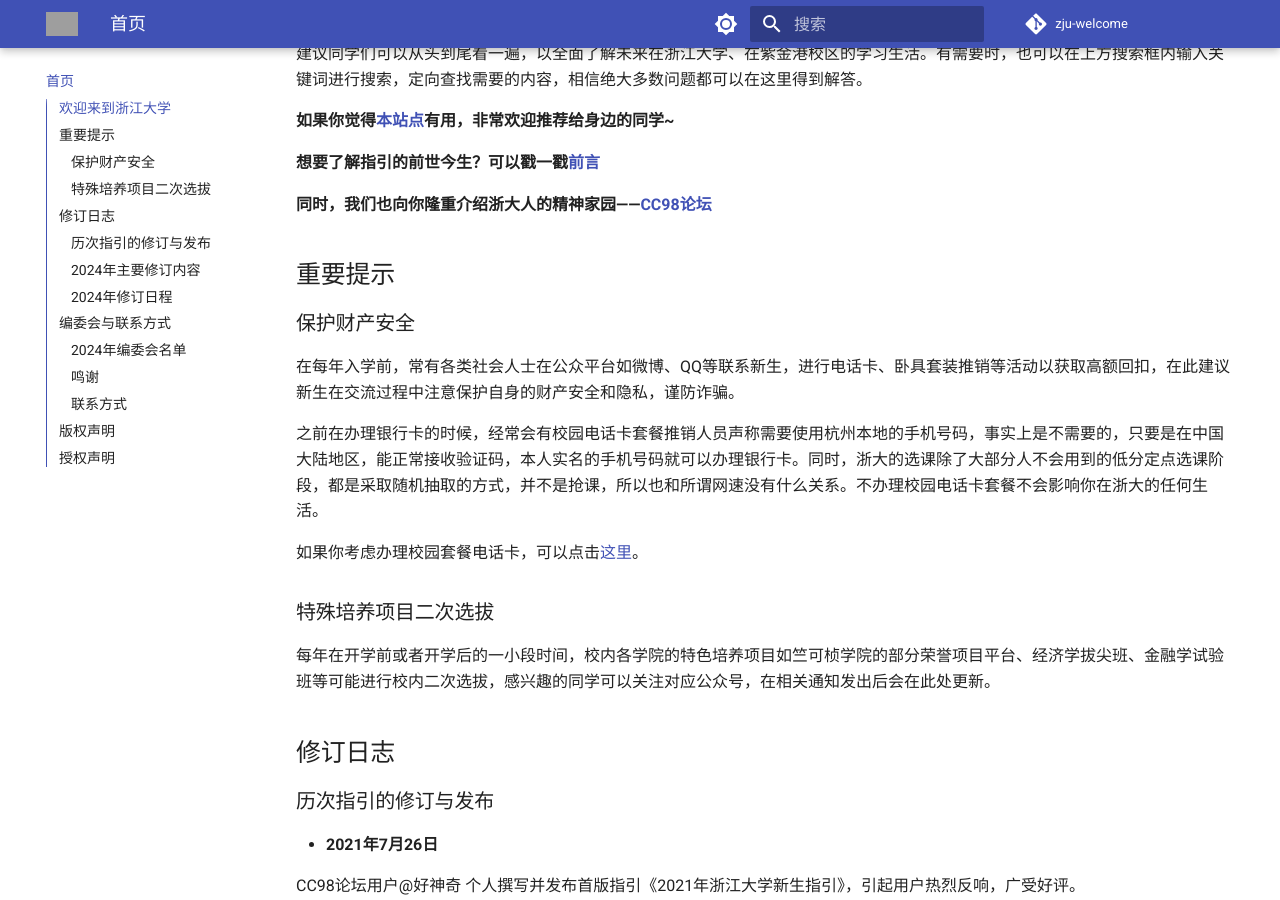
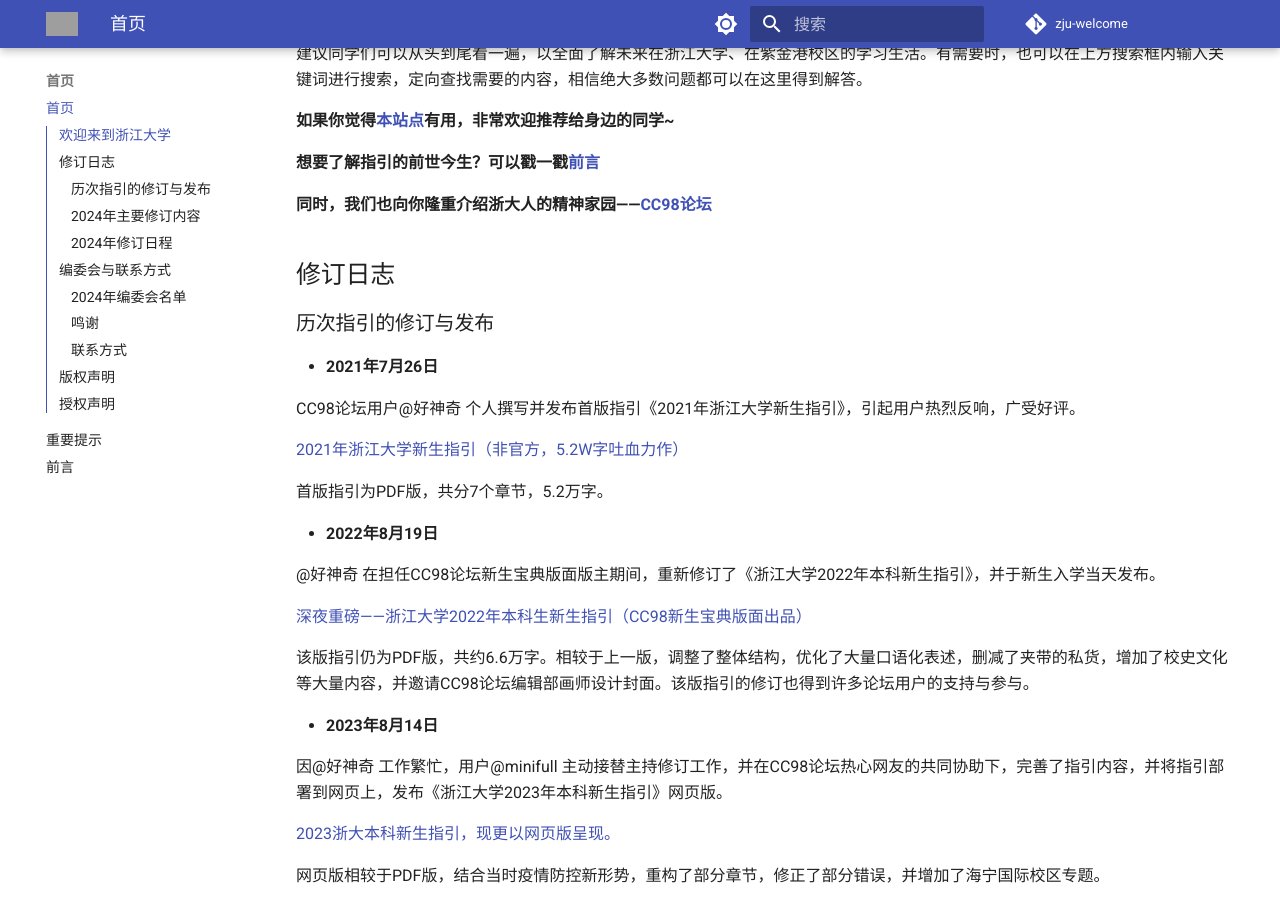
Before and after one commit to mini-full/zju-welcome, an MkDocs documentation site: the page built from docs/index.md, in a window 1280 px wide and 900 px high, scrolled down 1034 px. Built offline with MkDocs 1.6.1 and Material for MkDocs 9.7.7, drawn with Linux system fonts in a browser that asks for light colours; comment, search, counter and statistics services are not loaded; grey boxes are pictures that could not be loaded.

Commit message:
rearrange callout

```diff
--- a/docs/index.md
+++ b/docs/index.md
@@ -50,20 +50,6 @@ modified: '2024-06-05T18:59:45.752Z'
 **想要了解指引的前世今生？可以戳一戳[前言](./preface.md)**
 
 **同时，我们也向你隆重介绍浙大人的精神家园——[CC98论坛](./cc98.md)**
-
-## 重要提示
-
-### 保护财产安全
-
-在每年入学前，常有各类社会人士在公众平台如微博、QQ等联系新生，进行电话卡、卧具套装推销等活动以获取高额回扣，在此建议新生在交流过程中注意保护自身的财产安全和隐私，谨防诈骗。
-
-之前在办理银行卡的时候，经常会有校园电话卡套餐推销人员声称需要使用杭州本地的手机号码，事实上是不需要的，只要是在中国大陆地区，能正常接收验证码，本人实名的手机号码就可以办理银行卡。同时，浙大的选课除了大部分人不会用到的低分定点选课阶段，都是采取随机抽取的方式，并不是抢课，所以也和所谓网速没有什么关系。不办理校园电话卡套餐不会影响你在浙大的任何生活。
-
-如果你考虑办理校园套餐电话卡，可以点击[这里](./life/cellphone-plans.md)。
-
-### 特殊培养项目二次选拔
-
-每年在开学前或者开学后的一小段时间，校内各学院的特色培养项目如竺可桢学院的部分荣誉项目平台、经济学拔尖班、金融学试验班等可能进行校内二次选拔，感兴趣的同学可以关注对应公众号，在相关通知发出后会在此处更新。
 
 ## 修订日志
 
--- a/mkdocs.yml
+++ b/mkdocs.yml
@@ -8,10 +8,10 @@ copyright: Copyright &copy; 2023-present <a href="https://github.com/mini-full"
 
 
 nav:
-  - 首页: "index.md"
-  - 前言:
+  - 首页:
+    - 首页: "index.md"
+    - 重要提示: "callout.md"
     - 前言: "preface.md"
-    - 重要提示: "callout.md"
   - CC98论坛攻略: "cc98.md"
   - 常用信息:
     - 浙大校历: "basics/school_calendar.md"
```
Also changed, not shown: docs/callout.md (+5 -3 lines), docs/assets/calendar_semester1.png (added), docs/assets/calendar_semester1.webp (added), docs/assets/calendar_semester2.png (added), docs/assets/calendar_semester2.webp (added), 1 other file.
